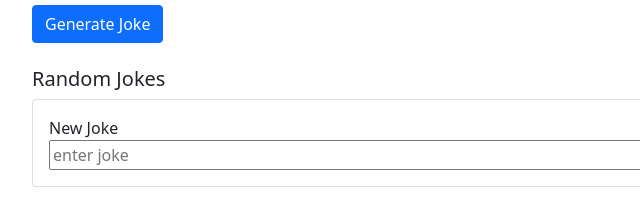
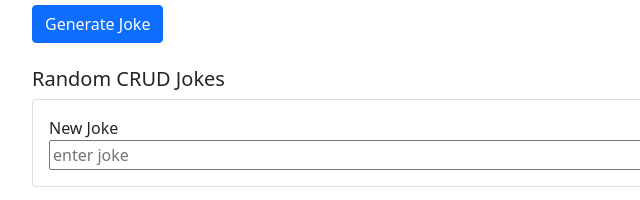
Before and after one commit to preston-56/chuckNorris-API, a website: page index.html in a window 1280 px wide. Shown: the part 252-452 px from the top of the page, 18-658 px from the left. Drawn offline with nearby package versions, Linux system fonts and the light colour scheme; no server answers.

Commit message:
add index.html

```diff
--- a/index.html
+++ b/index.html
@@ -44,7 +44,7 @@
            </div>
        <br>
        <div class = "pseudo-container">
-        <h5>Random Jokes</h5>
+        <h5>Random CRUD Jokes</h5>
        </div>
     </div>
     <div id="form-content">
```
